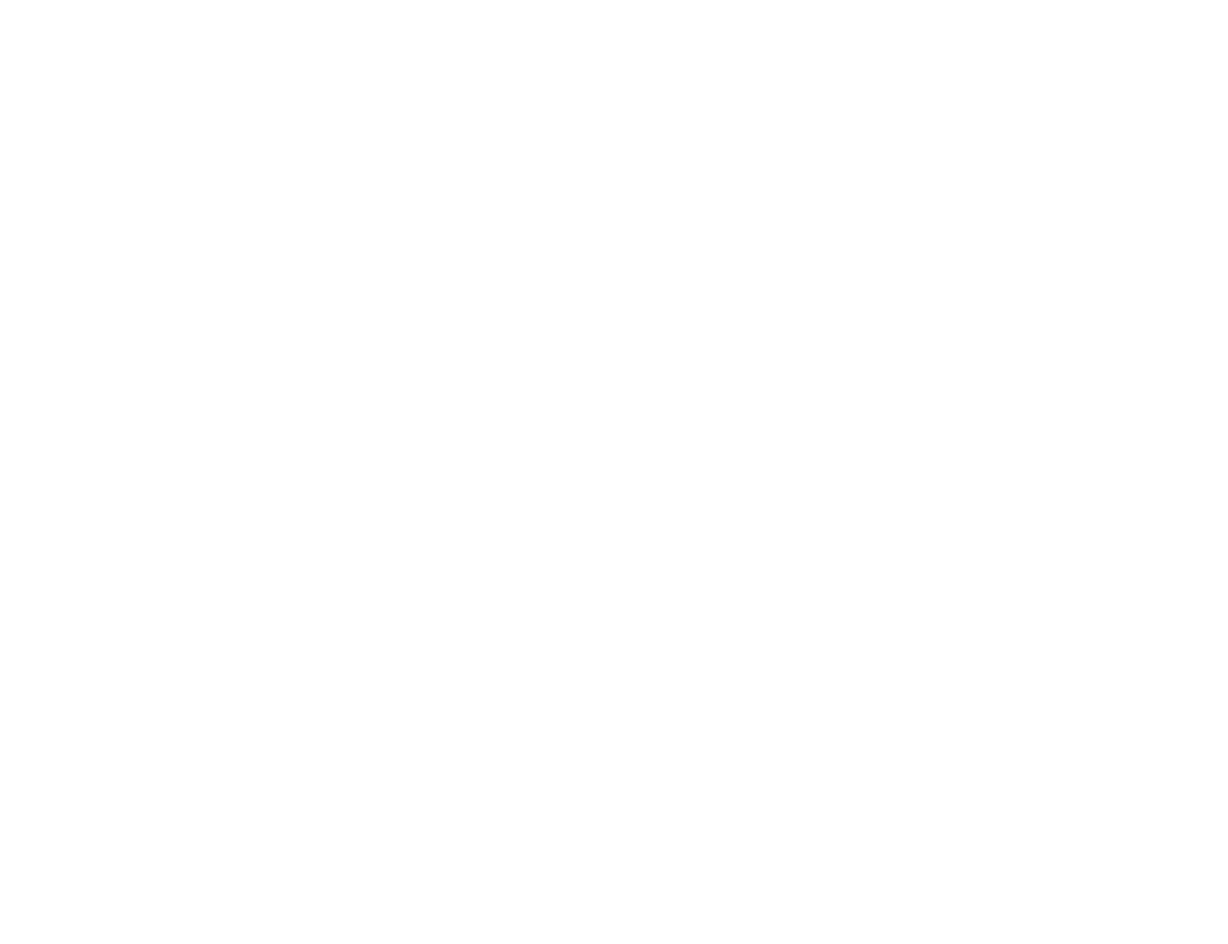
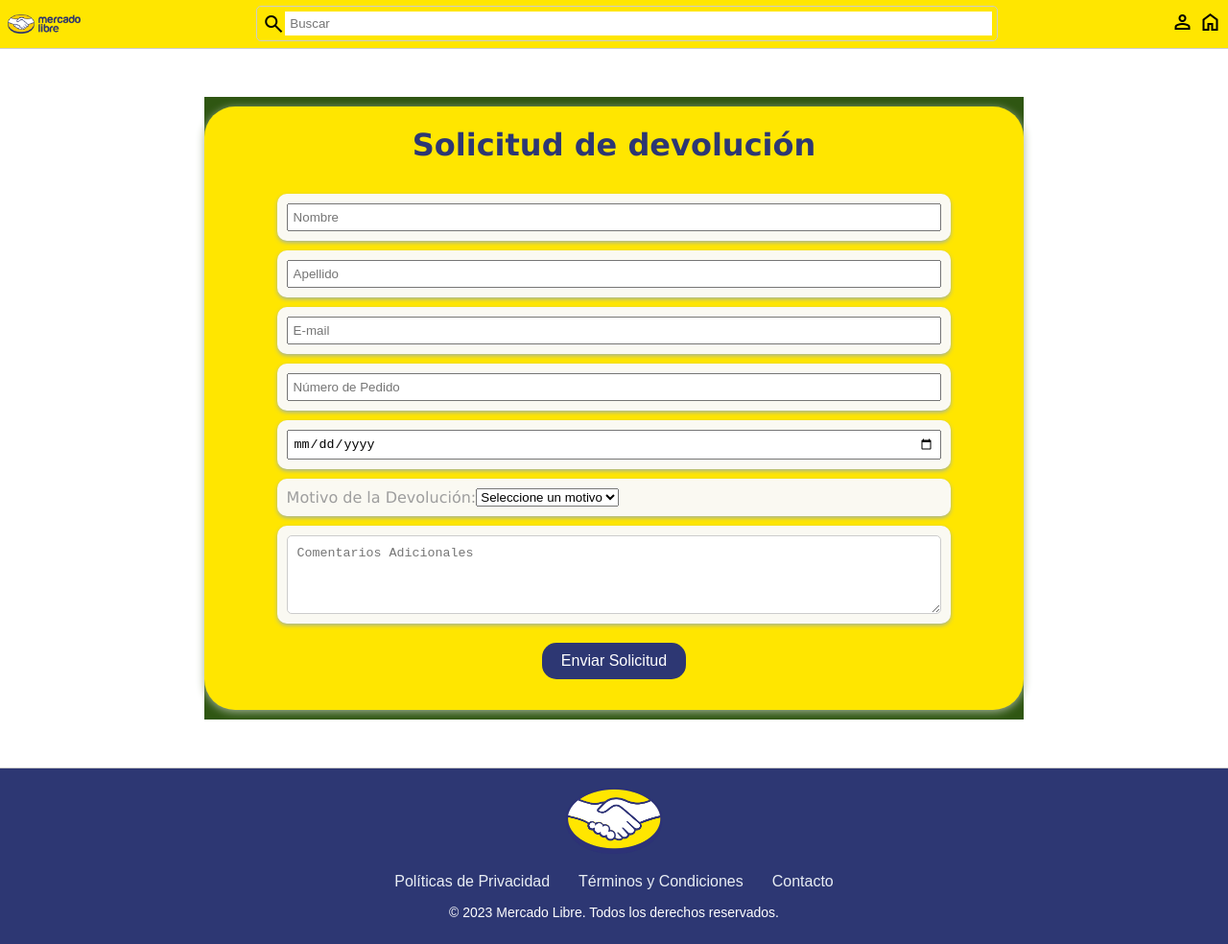
Before and after one commit to AnaV1313/MercadoLibre, a plain HTML site: page devoluciones.html in a window 1280 px wide. Shown: the whole page at 96% size. Before the commit the page ends 800 px from the top, so only its background shows below. Drawn offline with nearby package versions, Linux system fonts and the light colour scheme; a web font is replaced by a local one.

Commit message:
devoluciones

```diff
--- a/Styles.css
+++ b/Styles.css
@@ -106,21 +106,26 @@
 
     }
     .social-login, .datos {
-
         display: flex;
         height: auto;
         flex-wrap: wrap;
-        background-color: #faf9f2; /*blanco mercado libre*/
+        background-color: #faf9f2; /* blanco mercado libre */
         justify-content: flex-start;
         margin-top: 10px;
-        padding-top: 10px;
-        padding-bottom: 10px;
-        padding-left: 10px;
-        padding-right: 15px;
+        padding: 10px; /* Padding unificado */
         border-radius: 10px;
         box-shadow: 0 2px 4px #A6B49B;
-        color:#9E9E9E;
+        color: #9E9E9E;
     }
+    /* Estilos adicionales para el textarea */
+    textarea {
+        width: 100%; /* Ocupa todo el ancho del recuadro */
+        resize: vertical; /* Permitir redimensionar verticalmente */
+        border: 1px solid #ccc; /* Borde para el textarea */
+        border-radius: 5px; /* Bordes redondeados */
+        padding: 10px; /* Espaciado interno */
+    }
+
 .datos{
     width: 80%;
 }
@@ -131,6 +136,7 @@
     }
     .registro{
         color: #2D3773; /*color azul mercado libre*/
+        width: 100%;
     }
     .link{
         font-size: .9em;
@@ -238,7 +244,7 @@ footer {
 /*INGRESO DE DATOS*/
 .save-button {
     margin-top: 20px;
-    width:30%;
+    width:wrap;
     background-color: #2D3773; /* Color de fondo verde */
     color: white; /* Color del texto */
     border: none; /* Sin borde */
--- a/devoluciones.html
+++ b/devoluciones.html
@@ -1,16 +1,83 @@
-
 <!DOCTYPE html>
 <html lang="es">
 <head>
     <meta charset="UTF-8">
     <meta name="viewport" content="width=device-width, initial-scale=1.0">
-    <title>Mi emprendimiento</title>
+    <title>Formulario de Devolución</title>
     <link rel="stylesheet" href="Styles.css">
     <link rel="preconnect" href="https://fonts.googleapis.com">
     <link rel="preconnect" href="https://fonts.gstatic.com" crossorigin>
     <link href="https://fonts.googleapis.com/css2?family=Kodchasan:ital,wght@0,200;0,300;0,400;0,500;0,600;0,700;1,200;1,300;1,400;1,500;1,600;1,700&display=swap" rel="stylesheet">
+    <link href="https://fonts.googleapis.com/css2?family=Material+Symbols+Outlined" rel="stylesheet" />
 </head>
-<body >
+<body>
+    <header>
+        <img src="imagenes/mercado-libre.webp" alt="Logo" class="logo"> <!-- Logo a la izquierda -->
 
+        <div class="search-container">
+            <span class="material-symbols-outlined">search</span>
+            <input type="text" placeholder="Buscar">
+        </div>
+
+        <div>
+            <span class="material-symbols-outlined">person</span>
+            <span class="material-symbols-outlined">home</span>
+        </div>
+    </header>
+
+    <div class="margenes_generales">
+        <div class="ocho">
+            <div class="cuadro-fondo">
+                <div > <h1 class="registro">Solicitud de devolución</h1></div>
+
+
+
+                    <div class="datos">
+                        <input type="text" placeholder="Nombre" required>
+                    </div>
+                    <div class="datos">
+                        <input type="text" placeholder="Apellido" required>
+                    </div>
+                    <div class="datos">
+                        <input type="email" placeholder="E-mail" required>
+                    </div>
+                    <div class="datos">
+                        <input type="text" placeholder="Número de Pedido" required>
+                    </div>
+                    <div class="datos">
+                        <input type="date" placeholder="Fecha de Compra" required>
+                    </div>
+                    <div class="datos">
+                        <label for="motivo">Motivo de la Devolución:</label>
+                        <select id="motivo" required>
+                            <option value="" disabled selected>Seleccione un motivo</option>
+                            <option value="producto_dañado">Producto Dañado</option>
+                            <option value="no_conforme">No Conforme</option>
+                            <option value="error_en_envio">Error en el Envío</option>
+                            <option value="cambio_de_idea">Cambio de Idea</option>
+                        </select>
+                    </div>
+                    <div class="datos">
+                        <textarea placeholder="Comentarios Adicionales" rows="4"></textarea>
+                    </div>
+
+                    <button type="submit" class="save-button">Enviar Solicitud</button>
+                </form>
+                <p></p>
+            </div>
+        </div>
+    </div> <!-- fin margenes generales-->
+
+    <footer>
+        <img src="imagenes/MELI-ec0c0e4f.png" alt="Logo" class="footer-logo"> <!-- Logo centrado -->
+
+        <div class="footer-links">
+            <a href="#politicas">Políticas de Privacidad</a>
+            <a href="#terminos">Términos y Condiciones</a>
+            <a href="#contacto">Contacto</a>
+        </div>
+
+        <div class="footer-text">© 2023 Mercado Libre. Todos los derechos reservados.</div> <!-- Texto de derechos de autor -->
+    </footer>
 </body>
 </html>
```
Also changed, not shown: cambiodatos.html (+1 -0 lines).
